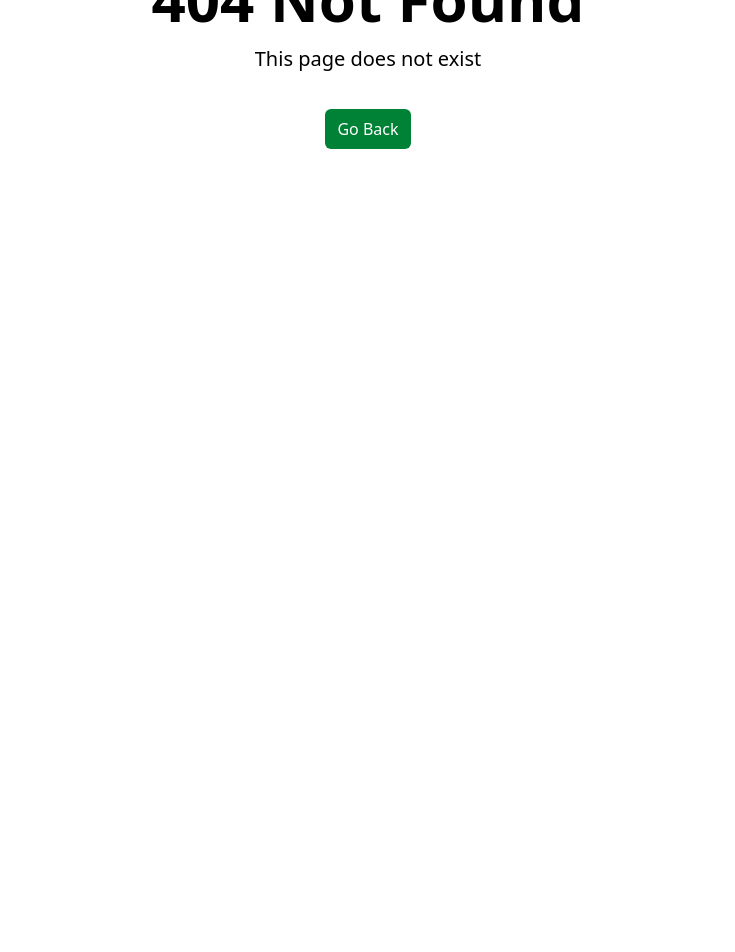
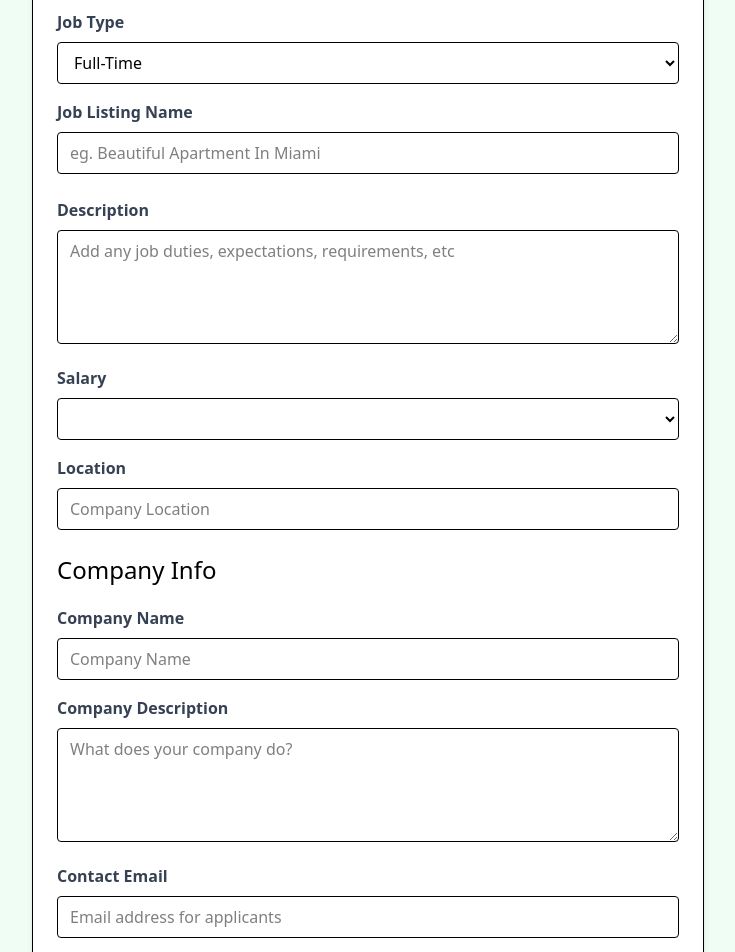
Before and after one commit to AlainNem/vue-crash-course-2024, a Vue app: page /jobs/edit/1 in a window 1280 px wide. Before the commit this address had no page. Shown: the part 260-1212 px from the top of the page, without its empty margins (272-1007 px from the left). Before the commit the page ends 800 px from the top, so only its background shows below. Built offline with nearby package versions, Linux system fonts and the light colour scheme; no server answers.

Commit message:
update job

```diff
--- a/src/jobs.json
+++ b/src/jobs.json
@@ -83,6 +83,20 @@
         "contactEmail": "contact@ipsumlorem.com",
         "contactPhone": "555-555-5555"
       }
+    },
+    {
+      "type": "Part-Time",
+      "title": "fghfghfg",
+      "description": "hmarrr",
+      "salary": "$175K - $200K",
+      "location": "ghjtytut",
+      "company": {
+        "name": "utyurtysdfb",
+        "description": "vbvbnvbn",
+        "contactEmail": "test@test.coms",
+        "contactPhone": "bb213412321"
+      },
+      "id": "dc60"
     }
   ]
 }
--- a/src/router/index.js
+++ b/src/router/index.js
@@ -4,6 +4,7 @@
 import NotFoundView from "@/views/NotFoundView.vue";
 import JobView from "@/views/JobView.vue";
 import AddJobView from "@/views/AddJobView.vue";
+import EditJobView from "@/views/EditJobView.vue";
 
 const router = createRouter({
     history: createWebHistory(import.meta.env.BASE_URL),
@@ -29,6 +30,11 @@
             component: AddJobView
         },
         {
+            path: '/jobs/edit/:id',
+            name: 'edit-job',
+            component: EditJobView
+        },
+        {
             path: '/:catchAll(.*)',
             name:'not-found',
             component: NotFoundView
--- /dev/null
+++ b/src/views/EditJobView.vue
@@ -0,0 +1,252 @@
+<script setup>
+import { reactive, onMounted } from 'vue';
+import router from '@/router';
+import { useToast } from 'vue-toastification';
+import { useRoute } from 'vue-router';
+import axios from 'axios';
+
+const route = useRoute();
+const JobId = route.params.id;
+
+const form = reactive({
+    type: 'Full-Time',
+    title: '',
+    description: '',
+    salary: '',
+    location: '',
+    company :{
+        name: '',
+        description: '',
+        contactEmail: '',
+        contactPhone: ''
+    }
+});
+
+const state = reactive({
+    job: {},
+    isLoading: true
+});
+
+const toast = useToast();
+
+const handleSubmit = async() => {
+    const updatedJob = {
+        type: form.type,
+        title: form.title,
+        description: form.description,
+        salary: form.salary,
+        location: form.location,
+        company :{
+            name: form.company.name,
+            description: form.company.description,
+            contactEmail: form.company.contactEmail,
+            contactPhone: form.company.contactPhone
+        }
+    }
+
+    try {
+        const response = await axios.put(`/api/jobs/${JobId}`, updatedJob);
+        toast.success('Job updated successfully');
+        router.push(`/jobs/${response.data.id}`)
+    } catch (error) {
+        console.error('Error updating job', error);
+        toast.error('Job was not updated');
+    }
+};
+
+onMounted(async () => {
+    try {
+        const response = await axios.get(`/api/jobs/${JobId}`);
+        state.job = response.data;
+        //populate form
+        form.type = state.job.type;
+        form.title = state.job.title;
+        form.description = state.job.description;
+        form.salary = state.job.salary;
+        form.location = state.job.location;
+        form.company.name = state.job.company.name;
+        form.company.description = state.job.company.description;
+        form.company.contactEmail = state.job.company.contactEmail;
+        form.company.contactPhone = state.job.company.contactPhone;
+    } catch (error) {
+        console.error('Error fetching job', error);
+    } finally {
+        state.isLoading = false;
+    }
+});
+</script>
+
+<template>
+    <section class="bg-green-50">
+      <div class="container m-auto max-w-2xl py-24">
+        <div
+          class="bg-white px-6 py-8 mb-4 shadow-md rounded-md border m-4 md:m-0"
+        >
+          <form @submit.prevent="handleSubmit">
+            <h2 class="text-3xl text-center font-semibold mb-6">Update Job</h2>
+
+            <div class="mb-4">
+              <label for="type" class="block text-gray-700 font-bold mb-2"
+                >Job Type</label
+              >
+              <select
+                v-model="form.type"
+                id="type"
+                name="type"
+                class="border rounded w-full py-2 px-3"
+                required
+              >
+                <option value="Full-Time">Full-Time</option>
+                <option value="Part-Time">Part-Time</option>
+                <option value="Remote">Remote</option>
+                <option value="Internship">Internship</option>
+              </select>
+            </div>
+
+            <div class="mb-4">
+              <label class="block text-gray-700 font-bold mb-2"
+                >Job Listing Name</label
+              >
+              <input
+                v-model="form.title"
+                type="text"
+                id="name"
+                name="name"
+                class="border rounded w-full py-2 px-3 mb-2"
+                placeholder="eg. Beautiful Apartment In Miami"
+                required
+              />
+            </div>
+            <div class="mb-4">
+              <label
+                for="description"
+                class="block text-gray-700 font-bold mb-2"
+                >Description</label
+              >
+              <textarea
+                v-model="form.description"
+                id="description"
+                name="description"
+                class="border rounded w-full py-2 px-3"
+                rows="4"
+                placeholder="Add any job duties, expectations, requirements, etc"
+              ></textarea>
+            </div>
+
+            <div class="mb-4">
+              <label for="type" class="block text-gray-700 font-bold mb-2"
+                >Salary</label
+              >
+              <select
+                v-model="form.salary"
+                id="salary"
+                name="salary"
+                class="border rounded w-full py-2 px-3"
+                required
+              >
+                <option value="Under $50K">under $50K</option>
+                <option value="$50K - $60K">$50 - $60K</option>
+                <option value="$60K - $70K">$60 - $70K</option>
+                <option value="$70K - $80K">$70 - $80K</option>
+                <option value="$80K - $90K">$80 - $90K</option>
+                <option value="$90K - $100K">$90 - $100K</option>
+                <option value="$100K - $125K">$100 - $125K</option>
+                <option value="$125K - $150K">$125 - $150K</option>
+                <option value="$150K - $175K">$150 - $175K</option>
+                <option value="$175K - $200K">$175 - $200K</option>
+                <option value="Over $200K">Over $200K</option>
+              </select>
+            </div>
+
+            <div class="mb-4">
+              <label class="block text-gray-700 font-bold mb-2">
+                Location
+              </label>
+              <input
+                v-model="form.location"
+                type="text"
+                id="location"
+                name="location"
+                class="border rounded w-full py-2 px-3 mb-2"
+                placeholder="Company Location"
+                required
+              />
+            </div>
+
+            <h3 class="text-2xl mb-5">Company Info</h3>
+
+            <div class="mb-4">
+              <label for="company" class="block text-gray-700 font-bold mb-2"
+                >Company Name</label
+              >
+              <input
+                v-model="form.company.name"
+                type="text"
+                id="company"
+                name="company"
+                class="border rounded w-full py-2 px-3"
+                placeholder="Company Name"
+              />
+            </div>
+
+            <div class="mb-4">
+              <label
+                for="company_description"
+                class="block text-gray-700 font-bold mb-2"
+                >Company Description</label
+              >
+              <textarea
+                v-model="form.company.description"
+                id="company_description"
+                name="company_description"
+                class="border rounded w-full py-2 px-3"
+                rows="4"
+                placeholder="What does your company do?"
+              ></textarea>
+            </div>
+
+            <div class="mb-4">
+              <label
+                for="contact_email"
+                class="block text-gray-700 font-bold mb-2"
+                >Contact Email</label
+              >
+              <input
+                v-model="form.company.contactEmail"
+                type="email"
+                id="contact_email"
+                name="contact_email"
+                class="border rounded w-full py-2 px-3"
+                placeholder="Email address for applicants"
+                required
+              />
+            </div>
+            <div class="mb-4">
+              <label
+                for="contact_phone"
+                class="block text-gray-700 font-bold mb-2"
+                >Contact Phone</label
+              >
+              <input
+                v-model="form.company.contactPhone"
+                type="tel"
+                id="contact_phone"
+                name="contact_phone"
+                class="border rounded w-full py-2 px-3"
+                placeholder="Optional phone for applicants"
+              />
+            </div>
+
+            <div>
+              <button
+                class="bg-green-500 hover:bg-green-600 text-white font-bold py-2 px-4 rounded-full w-full focus:outline-none focus:shadow-outline"
+                type="submit"
+              >
+                Update Job
+              </button>
+            </div>
+          </form>
+        </div>
+      </div>
+    </section>
+</template>
```
